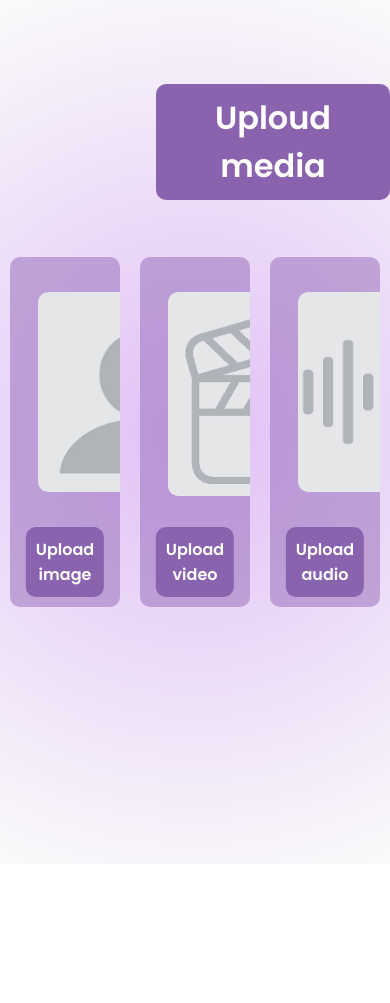
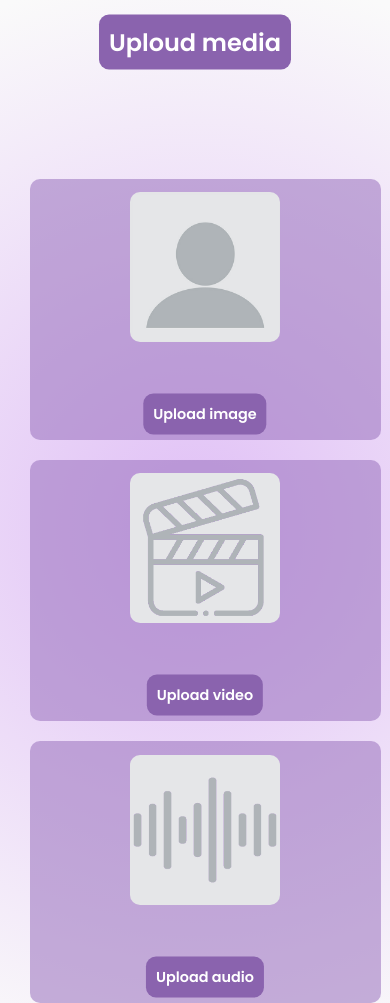
Before and after one commit to muxlh/Media, a plain HTML site: page index.html in a window 390 px wide. Before the commit the page ends 864 px from the top, so only its background shows below. Drawn offline with Linux system fonts and the light colour scheme.

Commit message:
Update style.css

```diff
--- a/style.css
+++ b/style.css
@@ -210,3 +210,56 @@ form{
 #aud{
     visibility: hidden;
 }
+
+
+/*--------------------------------------------------------------------------*/
+/*for phone*/
+@media (max-width: 768px) {
+    body {
+        flex-direction: column;
+        padding: 10px;
+        height: 125vh;
+    }
+
+    form {
+        flex-direction: column;
+        align-items: center;
+        justify-content: center;
+        margin: 0;
+        overflow-y: auto;
+        position: absolute;
+        top: 20%;
+    }
+
+    .img-div, .vid-div, .audio-div {
+        width: 90%; /* عرض أقل يناسب الشاشات الصغيرة */
+        height: 300px; /* اجعل الارتفاع تلقائياً */
+        margin: 10px 0; /* أضف مسافات بين العناصر */
+    }
+
+    h1 {
+        top: 5%; /* تعديل الموقع العلوي */
+        left: 50%; /* تعديل الموقع الأفقي */
+        transform: translate(-50%, -50%);
+        font-size: 1.5rem; /* حجم أصغر للنص */
+    }
+
+    .img-lab, .vid-lab, .audio-lab {
+        top: 90%; /* تعديل موقع الأزرار */
+        font-size: 0.9rem; /* تصغير حجم النص */
+    }
+
+    .anon-pic, .vid-pic, .audio-pic {
+        width: 150px; /* حجم أصغر للصور */
+        height: 150px;
+        top: 5%; /* تعديل موقع الصور */
+        left: 50%;
+        transform: translate(-50%, 0);
+    }
+}
+
+/*--------------------------------------------------------------------------*/
+/* تحسين لتقليل المسافة بين العناصر */
+form > div {
+    margin-bottom: 15px;
+}
```
